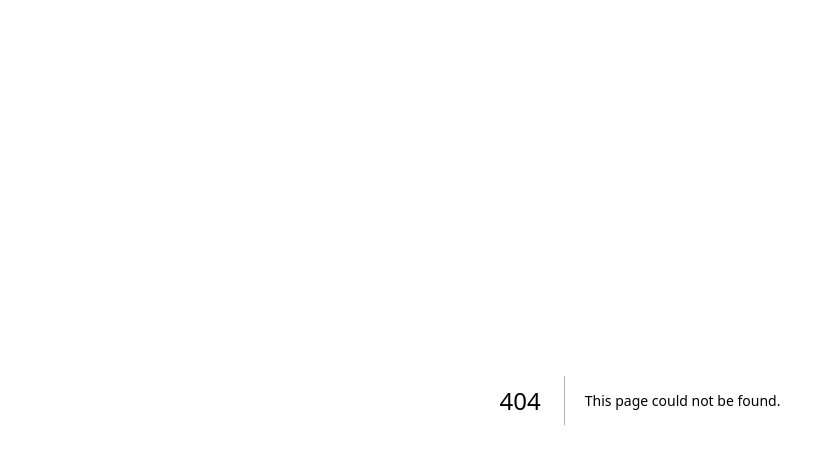
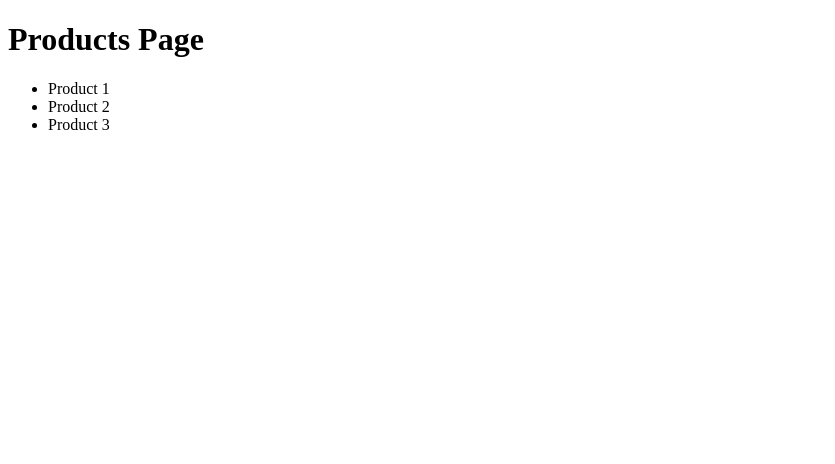
Before and after one commit to Team-Bro-buggers-C211010/NextJs-Work-Place, a Next.js app in the folder routing-basics/: page /products in a window 1280 px wide. Before the commit this address had no page. Shown: the top 464 px of the page, without its empty margins (0-835 px from the left). Built offline with nearby package versions, Linux system fonts and the light colour scheme.

Commit message:
dynamic nested routing added

```diff
--- /dev/null
+++ b/routing-basics/src/app/products/[productId]/page.tsx
@@ -0,0 +1,6 @@
+const page = async ({ params }: { params: Promise<{ productId: string }> }) => {
+  const productId = (await params).productId;
+  return <h1>Details about product {productId} </h1>;
+};
+
+export default page;
--- /dev/null
+++ b/routing-basics/src/app/products/page.tsx
@@ -0,0 +1,12 @@
+export default function page() {
+  return (
+    <div>
+        <h1>Products Page</h1>
+        <ul>
+            <li>Product 1</li>
+            <li>Product 2</li>
+            <li>Product 3</li>
+        </ul>
+    </div>
+  )
+}
```
